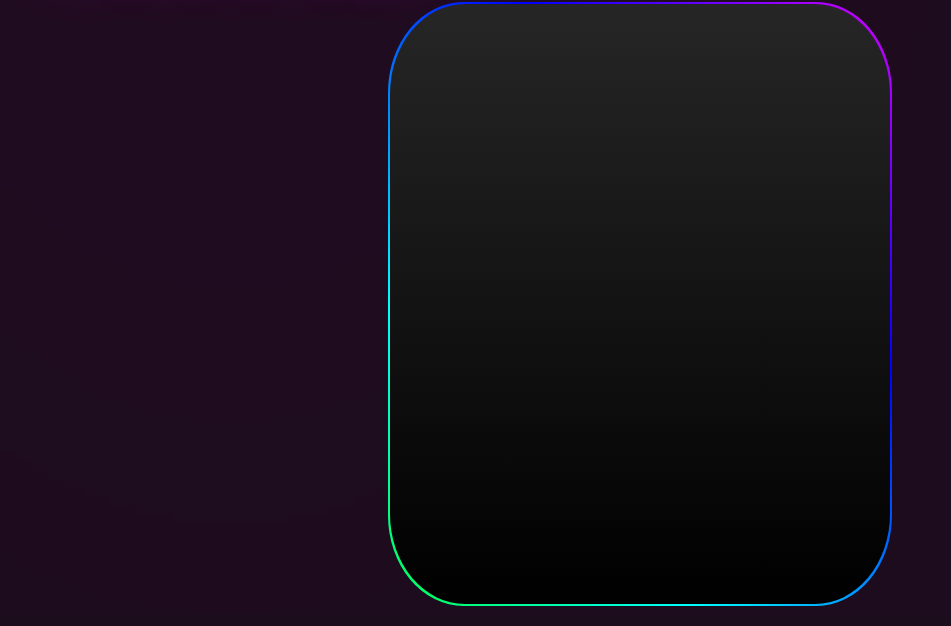
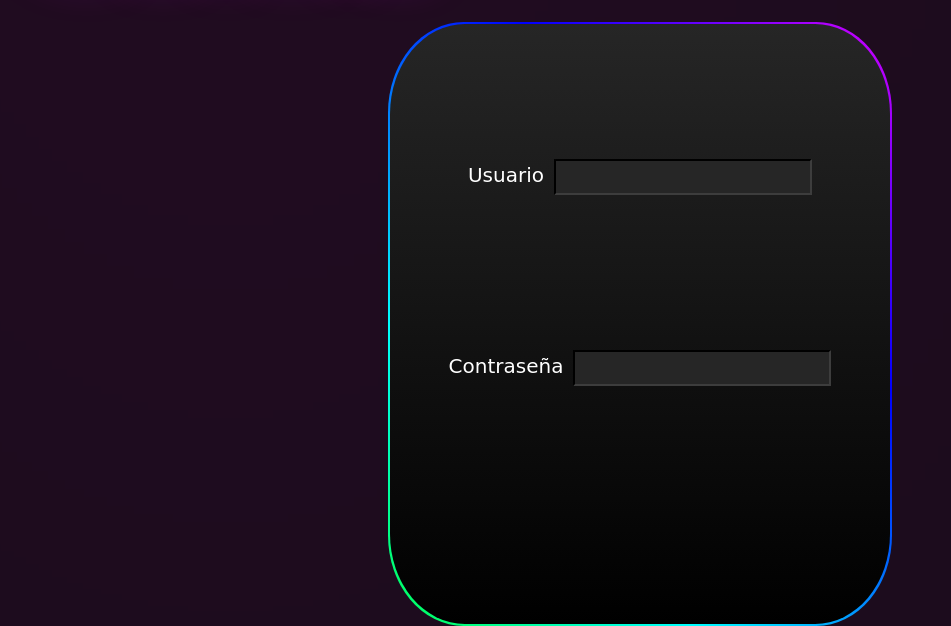
Before and after one commit to hugarco1/RainbowPorn, a plain HTML site: page rutas/cuenta.html in a window 1280 px wide. Shown: the part 184-810 px from the top of the page, without its empty margins (0-951 px from the left). Drawn offline with Linux system fonts and the light colour scheme.

Commit message:
Cuenta update

```diff
--- a/css/styles.css
+++ b/css/styles.css
@@ -2,6 +2,7 @@ body{
     background-color: rgb(28, 13, 29);
     margin: auto;
     padding: auto;
+    color: white;
 }
 img {
     max-width: 100%;
@@ -143,6 +144,7 @@ img {
                 background: linear-gradient(0deg,rgb(0, 0, 0),#262626);
                 border-radius: 15%;
             }
+
             .shadow-cuenta:before{
                 content: '';
                 position: absolute;
@@ -172,3 +174,23 @@ img {
                 background-position: 0 0;
                 }
             }
+            #usuario{
+                color: white;
+                margin-top: 27%;
+                margin-left: 10px;
+                background-color: #262626;
+                border-color: rgb(61, 61, 61);
+                border-radius: 1%;
+                width: 50%;
+                height: 30px;
+            }
+            #contraseña{
+                color: white;
+                margin-top: 27%;
+                margin-left: 10px;
+                background-color: #262626;
+                border-color: rgb(61, 61, 61);
+                border-radius: 1%;
+                width: 50%;
+                height: 30px;
+            }
--- a/rutas/cuenta.html
+++ b/rutas/cuenta.html
@@ -33,6 +33,10 @@
         <br>
         <br>
         <nav style="height: 600px;" class="shadow-cuenta" align="center">
+            <div>
+                <p>Usuario<input id="usuario"></p>
+                <p>Contraseña<input id="contraseña" type="password"></p>
+            </div>
         </nav>
     </body>
 </html>
```
